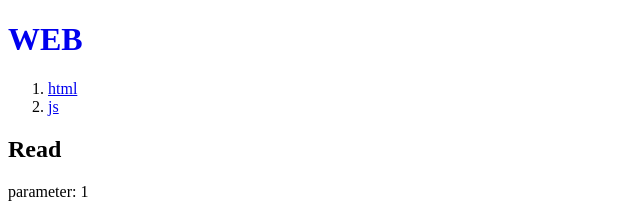
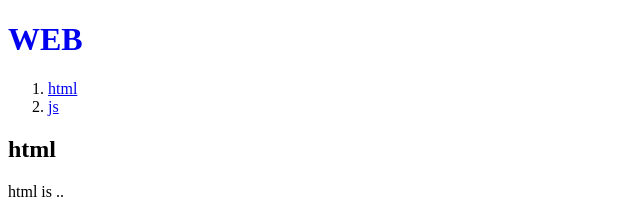
Before and after one commit to hjlee7856/next_playground, a Next.js app: page /read/1 in a window 1280 px wide. Shown: the top 219 px of the page, without its empty margins (0-640 px from the left). Built offline with nearby package versions, Linux system fonts and the light colour scheme; data requests are answered from the project's data file.

Commit message:
읽기 기능 구현

```diff
--- a/src/app/read/[id]/page.tsx
+++ b/src/app/read/[id]/page.tsx
@@ -3,11 +3,13 @@
         id: string;
     };
 };
-export default function Read(props: ReadProps) {
-    return (
-        <>
-            <h2>Read</h2>
-            parameter: {props.params.id}
-        </>
-    );
+
+export default async function Read(props: ReadProps) {
+    const id = props.params.id;
+    const resp = await fetch(`http://localhost:9999/topics/${id}`);
+    const topic = await resp.json();
+    return <>
+        <h2>{topic.title}</h2>
+        {topic.body}
+    </>
 }
```
Also changed, not shown: 1 other file (tests, documents, lock files or other folders).
